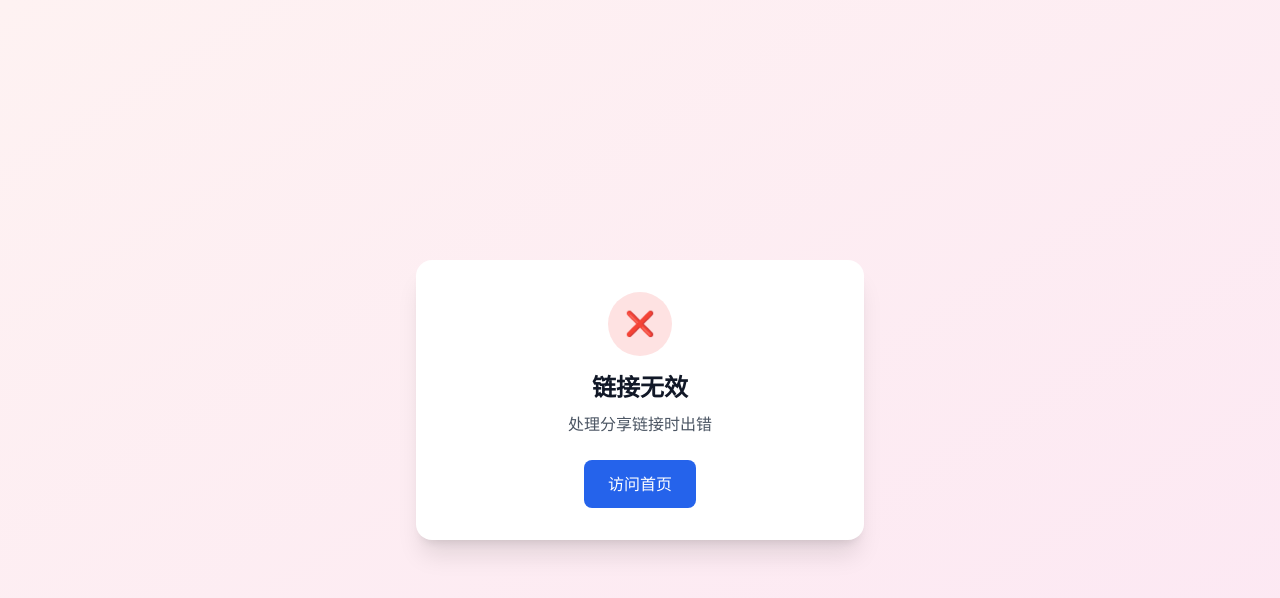
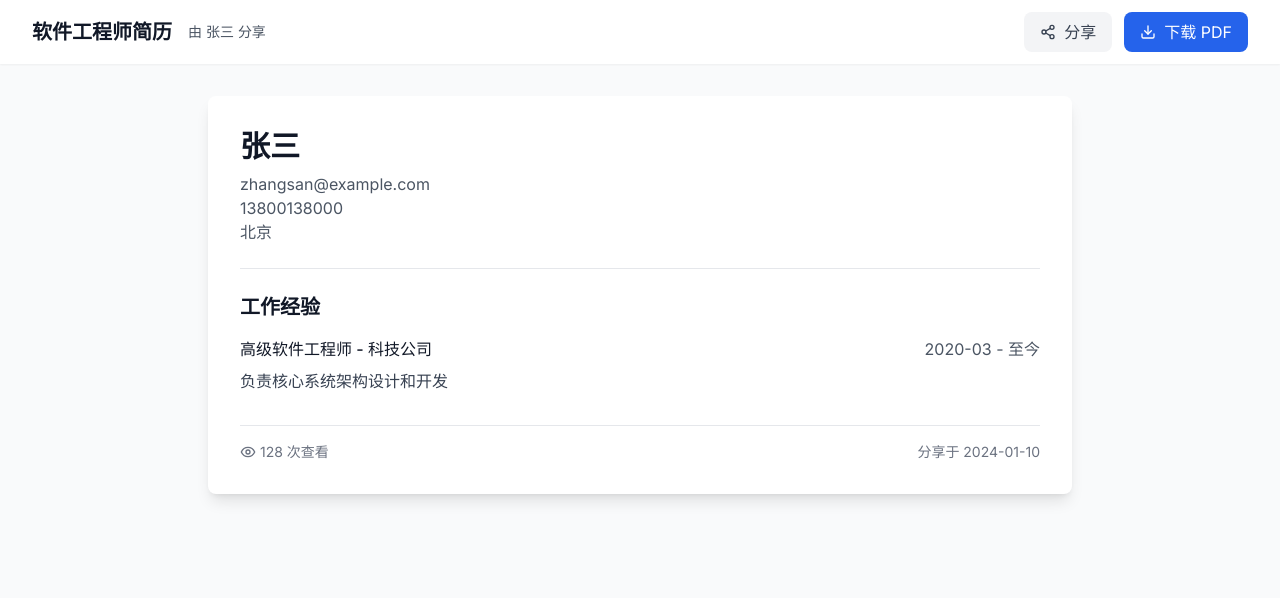
Before and after one commit to haodong124/ai-resume-agent, a React (Vite) app in the folder apps/web/: page /share/1 in a window 1280 px wide. Shown: the top 598 px of the page. Built offline with nearby package versions, Linux system fonts and the light colour scheme.

Commit message:
Update SharePage.tsx

```diff
--- a/apps/web/src/pages/SharePage.tsx
+++ b/apps/web/src/pages/SharePage.tsx
@@ -1,157 +1,181 @@
+// apps/web/src/pages/SharePage.tsx
 import React, { useEffect, useState } from 'react'
-import { CheckCircle, Users, ArrowRight } from 'lucide-react'
-import { recordShareClick } from '../lib/supabase'
+import { useParams, useNavigate } from 'react-router-dom'
+import { Download, Eye, Share2, Loader2 } from 'lucide-react'
+import toast from 'react-hot-toast'
+
+interface SharedResume {
+  id: string
+  title: string
+  ownerName: string
+  content: any
+  createdAt: string
+  viewCount: number
+}
 
 const SharePage: React.FC = () => {
+  const { id } = useParams()
+  const navigate = useNavigate()
+  const [resume, setResume] = useState<SharedResume | null>(null)
   const [loading, setLoading] = useState(true)
-  const [clickRecorded, setClickRecorded] = useState(false)
-  const [clickResult, setClickResult] = useState<any>(null)
-  const [error, setError] = useState('')
 
   useEffect(() => {
-    handleShareClick()
-  }, [])
+    loadSharedResume()
+  }, [id])
 
-  const handleShareClick = async () => {
+  const loadSharedResume = async () => {
     try {
-      // 从 URL 获取分享码
-      const pathParts = window.location.pathname.split('/')
-      const shareCode = pathParts[pathParts.length - 1]
-
-      if (!shareCode || shareCode === 'share') {
-        setError('无效的分享链接')
+      // 模拟加载共享简历
+      setTimeout(() => {
+        setResume({
+          id: id || '1',
+          title: '软件工程师简历',
+          ownerName: '张三',
+          content: {
+            personalInfo: {
+              name: '张三',
+              email: 'zhangsan@example.com',
+              phone: '13800138000',
+              location: '北京'
+            },
+            experience: [
+              {
+                company: '科技公司',
+                position: '高级软件工程师',
+                startDate: '2020-03',
+                endDate: '至今',
+                description: '负责核心系统架构设计和开发'
+              }
+            ]
+          },
+          createdAt: '2024-01-10',
+          viewCount: 128
+        })
         setLoading(false)
-        return
-      }
-
-      console.log('处理分享码:', shareCode)
-
-      // 记录点击
-      const result = await recordShareClick(shareCode)
-
-      if (result) {
-        setClickResult(result)
-        setClickRecorded(true)
-      } else {
-        setError('记录失败，请稍后重试')
-      }
-    } catch (err) {
-      console.error('处理分享失败:', err)
-      setError('处理分享链接时出错')
-    } finally {
+      }, 1500)
+    } catch (error) {
+      toast.error('加载失败')
       setLoading(false)
     }
   }
 
-  const goToHomePage = () => {
-    window.location.href = '/'
+  const handleCopyLink = () => {
+    const url = window.location.href
+    navigator.clipboard.writeText(url)
+    toast.success('链接已复制')
+  }
+
+  const handleDownload = () => {
+    toast.success('开始下载...')
+    // 实际下载逻辑
   }
 
   if (loading) {
     return (
-      <div className="min-h-screen bg-gradient-to-br from-blue-50 to-indigo-100 flex items-center justify-center">
-        <div className="bg-white p-8 rounded-2xl shadow-xl max-w-md w-full mx-4">
-          <div className="flex flex-col items-center">
-            <div className="animate-spin rounded-full h-12 w-12 border-b-2 border-blue-600 mb-4"></div>
-            <p className="text-gray-600">正在处理分享链接...</p>
-          </div>
-        </div>
+      <div className="min-h-screen flex items-center justify-center">
+        <Loader2 className="w-8 h-8 animate-spin text-blue-600" />
       </div>
     )
   }
 
-  if (error) {
+  if (!resume) {
     return (
-      <div className="min-h-screen bg-gradient-to-br from-red-50 to-pink-100 flex items-center justify-center">
-        <div className="bg-white p-8 rounded-2xl shadow-xl max-w-md w-full mx-4">
-          <div className="text-center">
-            <div className="mx-auto w-16 h-16 bg-red-100 rounded-full flex items-center justify-center mb-4">
-              <span className="text-2xl">❌</span>
-            </div>
-            <h1 className="text-2xl font-bold text-gray-900 mb-2">链接无效</h1>
-            <p className="text-gray-600 mb-6">{error}</p>
-            <button
-              onClick={goToHomePage}
-              className="px-6 py-3 bg-blue-600 text-white rounded-lg hover:bg-blue-700 transition-colors"
-            >
-              访问首页
-            </button>
-          </div>
+      <div className="min-h-screen flex items-center justify-center">
+        <div className="text-center">
+          <h2 className="text-2xl font-bold text-gray-900 mb-4">
+            简历不存在或已过期
+          </h2>
+          <button
+            onClick={() => navigate('/')}
+            className="px-6 py-2 bg-blue-600 text-white rounded-lg hover:bg-blue-700"
+          >
+            返回首页
+          </button>
         </div>
       </div>
     )
   }
 
   return (
-    <div className="min-h-screen bg-gradient-to-br from-blue-50 to-indigo-100 flex items-center justify-center p-4">
-      <div className="bg-white p-8 rounded-2xl shadow-xl max-w-lg w-full">
-        {clickRecorded ? (
-          <div className="text-center">
-            <div className="mx-auto w-20 h-20 bg-green-100 rounded-full flex items-center justify-center mb-6">
-              <CheckCircle className="h-10 w-10 text-green-600" />
+    <div className="min-h-screen bg-gray-50">
+      {/* 顶部栏 */}
+      <header className="bg-white shadow-sm">
+        <div className="max-w-7xl mx-auto px-4 sm:px-6 lg:px-8">
+          <div className="flex items-center justify-between h-16">
+            <div className="flex items-center">
+              <h1 className="text-xl font-semibold text-gray-900">
+                {resume.title}
+              </h1>
+              <span className="ml-4 text-sm text-gray-600">
+                由 {resume.ownerName} 分享
+              </span>
             </div>
-
-            <h1 className="text-3xl font-bold text-gray-900 mb-4">
-              感谢您的支持！
-            </h1>
-
-            <div className="bg-blue-50 rounded-lg p-6 mb-6">
-              <Users className="h-8 w-8 text-blue-600 mx-auto mb-3" />
-              <p className="text-lg font-semibold text-blue-900 mb-2">
-                分享进度：{clickResult?.currentClicks || 0}/{clickResult?.requiredClicks || 3}
-              </p>
-
-              {/* 进度条 */}
-              <div className="w-full bg-gray-200 rounded-full h-3 overflow-hidden mb-3">
-                <div
-                  className="bg-gradient-to-r from-blue-500 to-blue-600 h-full rounded-full transition-all duration-500"
-                  style={{
-                    width: `${((clickResult?.currentClicks || 0) / (clickResult?.requiredClicks || 3)) * 100}%`
-                  }}
-                />
-              </div>
-
-              {clickResult?.isUnlocked ? (
-                <p className="text-green-600 font-medium">
-                  🎉 已成功解锁PDF导出功能！
-                </p>
-              ) : (
-                <p className="text-gray-600">
-                  还需要 {(clickResult?.requiredClicks || 3) - (clickResult?.currentClicks || 0)} 次点击即可解锁
-                </p>
-              )}
-            </div>
-
-            <div className="space-y-4">
-              <div className="bg-gray-50 rounded-lg p-4">
-                <h2 className="font-semibold text-gray-900 mb-2">
-                  🚀 创建您的专业简历
-                </h2>
-                <p className="text-gray-600 text-sm mb-3">
-                  使用我们的智能简历生成器，快速创建专业、美观的中文简历
-                </p>
-                <button
-                  onClick={goToHomePage}
-                  className="w-full px-4 py-2 bg-blue-600 text-white rounded-lg hover:bg-blue-700 transition-colors flex items-center justify-center gap-2"
-                >
-                  立即创建简历
-                  <ArrowRight className="h-4 w-4" />
-                </button>
-              </div>
-
-              <div className="text-center">
-                <p className="text-sm text-gray-500">
-                  您的点击已被记录，感谢支持！
-                </p>
-              </div>
+            <div className="flex items-center space-x-3">
+              <button
+                onClick={handleCopyLink}
+                className="flex items-center px-4 py-2 bg-gray-100 text-gray-700 rounded-lg hover:bg-gray-200"
+              >
+                <Share2 className="w-4 h-4 mr-2" />
+                分享
+              </button>
+              <button
+                onClick={handleDownload}
+                className="flex items-center px-4 py-2 bg-blue-600 text-white rounded-lg hover:bg-blue-700"
+              >
+                <Download className="w-4 h-4 mr-2" />
+                下载 PDF
+              </button>
             </div>
           </div>
-        ) : (
-          <div className="text-center">
-            <h1 className="text-2xl font-bold text-gray-900 mb-4">处理中...</h1>
-            <p className="text-gray-600">正在记录您的访问</p>
+        </div>
+      </header>
+
+      {/* 简历内容 */}
+      <div className="max-w-4xl mx-auto py-8 px-4">
+        <div className="bg-white rounded-lg shadow-lg p-8">
+          {/* 个人信息 */}
+          <div className="border-b pb-6 mb-6">
+            <h2 className="text-3xl font-bold text-gray-900 mb-2">
+              {resume.content.personalInfo.name}
+            </h2>
+            <div className="text-gray-600">
+              <p>{resume.content.personalInfo.email}</p>
+              <p>{resume.content.personalInfo.phone}</p>
+              <p>{resume.content.personalInfo.location}</p>
+            </div>
           </div>
-        )}
+
+          {/* 工作经验 */}
+          <div className="mb-6">
+            <h3 className="text-xl font-semibold text-gray-900 mb-4">
+              工作经验
+            </h3>
+            {resume.content.experience.map((exp: any, index: number) => (
+              <div key={index} className="mb-4">
+                <div className="flex justify-between mb-2">
+                  <h4 className="font-medium text-gray-900">
+                    {exp.position} - {exp.company}
+                  </h4>
+                  <span className="text-gray-600">
+                    {exp.startDate} - {exp.endDate}
+                  </span>
+                </div>
+                <p className="text-gray-700">{exp.description}</p>
+              </div>
+            ))}
+          </div>
+
+          {/* 底部信息 */}
+          <div className="border-t pt-4 mt-8 flex items-center justify-between text-sm text-gray-500">
+            <div className="flex items-center">
+              <Eye className="w-4 h-4 mr-1" />
+              {resume.viewCount} 次查看
+            </div>
+            <div>
+              分享于 {resume.createdAt}
+            </div>
+          </div>
+        </div>
       </div>
     </div>
   )
```
